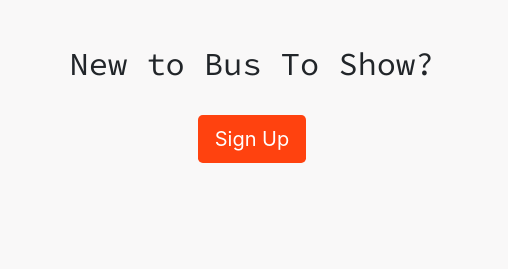
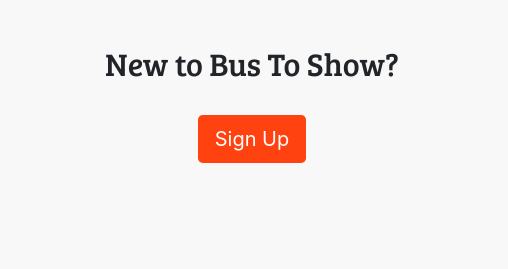
Before and after one commit to sethmichaelbrown/bts-app, a plain HTML site: page public/index.html in a window 1280 px wide. Shown: the part 531-800 px from the top of the page, 772-1280 px from the left. Drawn offline with nearby package versions, Linux system fonts and the light colour scheme.

Commit message:
New fonts

```diff
--- a/public/index.html
+++ b/public/index.html
@@ -8,7 +8,8 @@
   <meta http-equiv="X-UA-Compatible" content="ie=edge">
 
   <!-- Compiled and minified CSS -->
-  <link href="https://fonts.googleapis.com/css?family=Open+Sans|Source+Code+Pro" rel="stylesheet">
+  <link href="https://fonts.googleapis.com/css?family=Bree+Serif|Open+Sans" rel="stylesheet">
+
   <link href="https://fonts.googleapis.com/icon?family=Material+Icons" rel="stylesheet">
   <link rel="stylesheet" href="https://stackpath.bootstrapcdn.com/bootstrap/4.1.3/css/bootstrap.min.css" integrity="sha384-MCw98/SFnGE8fJT3GXwEOngsV7Zt27NXFoaoApmYm81iuXoPkFOJwJ8ERdknLPMO" crossorigin="anonymous">
   <link rel="stylesheet" href="style/style.css">
--- a/public/style/fonts.css
+++ b/public/style/fonts.css
@@ -1,6 +1,5 @@
 h2{
-font-family: 'Source Code Pro', monospace;
-  word-spacing: normal;
+  font-family: 'Bree Serif', serif;
 }
 
 a{
```
